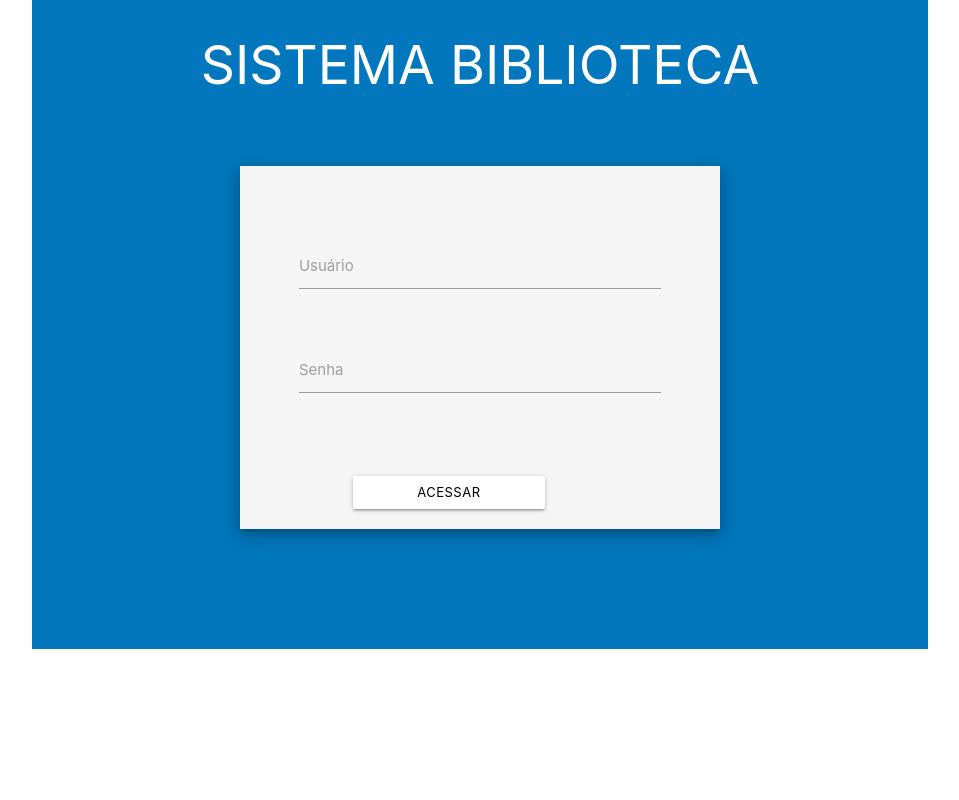
After one commit to arcamolesi/lpbccphp2025, a PHP site: page / in a window 1280 px wide. The commit adds this page. Shown: the whole page, without its empty margins (160-1119 px from the left). Run offline with PHP 8.4, Linux system fonts and the light colour scheme; a stand-in replaces the project's code that opens the database connection.

Commit message:
autentica
autentica

```diff
--- /dev/null
+++ b/VIEW/index.php
@@ -0,0 +1,90 @@
+<!DOCTYPE html>
+<html lang="en">
+
+<head>
+    <meta charset="UTF-8">
+    <meta name="viewport" content="width=device-width, initial-scale=1.0">
+
+    <!-- Compiled and minified CSS -->
+    <link rel="stylesheet" href="https://cdnjs.cloudflare.com/ajax/libs/materialize/1.0.0/css/materialize.min.css">
+
+    <!-- Compiled and minified JavaScript -->
+    <script src="https://cdnjs.cloudflare.com/ajax/libs/materialize/1.0.0/js/materialize.min.js"></script>
+
+    <link href="https://fonts.googleapis.com/icon?family=Material+Icons" rel="stylesheet">
+
+    <script
+        src="https://code.jquery.com/jquery-2.2.4.min.js"
+        integrity="sha256-BbhdlvQf/xTY9gja0Dq3HiwQF8LaCRTXxZKRutelT44="
+        crossorigin="anonymous"></script>
+
+    <script src="./js/init.js"></script>
+
+
+    <title>Página de Login</title>
+
+    <style type="text/css">
+        body {
+            display: flex;
+            min-height: 100vh;
+            flex-direction: column;
+        }
+
+        main {
+            flex: 1 0 auto;
+        }
+
+        body {
+            background: #fff;
+        }
+    </style>
+
+</head>
+
+<body>
+
+    <div class="container light-blue darken-3 white-text">
+        <h2 class="center">SISTEMA BIBLIOTECA</h2>
+        <div class="row center-align">
+
+            <div class="section"></div>
+            <main>
+                <center>
+                    <div class="container">
+                        <div class="z-depth-3 y-depth-3 x-depth-3 grey green-text lighten-4 row" style="display: inline-block; padding: 32px 48px 0px 48px; border: 1px; margin-top: 20px; margin-bottom: 100px; solid #EEE;">
+
+                            <div class="section"><i class="mdi-alert-error red-text"></i></div>
+
+                            <form action="opLogin.php" method="POST">
+                                <div class='row'>
+                                    <div class='input-field col s12'>
+                                        <input class='validate' type="text" name='username' id='email' required />
+                                        <label for='email'>Usuário</label>
+                                    </div>
+                                </div>
+                                <div class='row'>
+                                    <div class='input-field col m12'>
+                                        <input class='validate' type='password' name='password' id='password' required />
+                                        <label for='password'>Senha</label>
+                                    </div>
+                                    <label style='float: right;'>
+                                        <a><b style="color: #F5F5F5;">Esqueceu a Senha?</b></a>
+                                    </label>
+                                </div>
+                                <br />
+                                <center>
+                                    <div class='row'>
+                                        <button style="margin-left:65px;" type='submit' name='btn_login' class='col  s6 btn btn-small white black-text  waves-effect z-depth-1 y-depth-1'>Acessar</button>
+                                    </div>
+                                </center>
+                            </form>
+
+                        </div>
+                </center>
+            </main>
+
+        </div>
+    </div>
+</body>
+
+</html>
```
Also changed, not shown: DAL/usuario.php (added, +31 -0 lines), MODEL/usuario.php (added, +41 -0 lines), VIEW/logout.php (added, +10 -0 lines), VIEW/menu.php (+8 -0 lines), VIEW/opLogin.php (added, +36 -0 lines).
